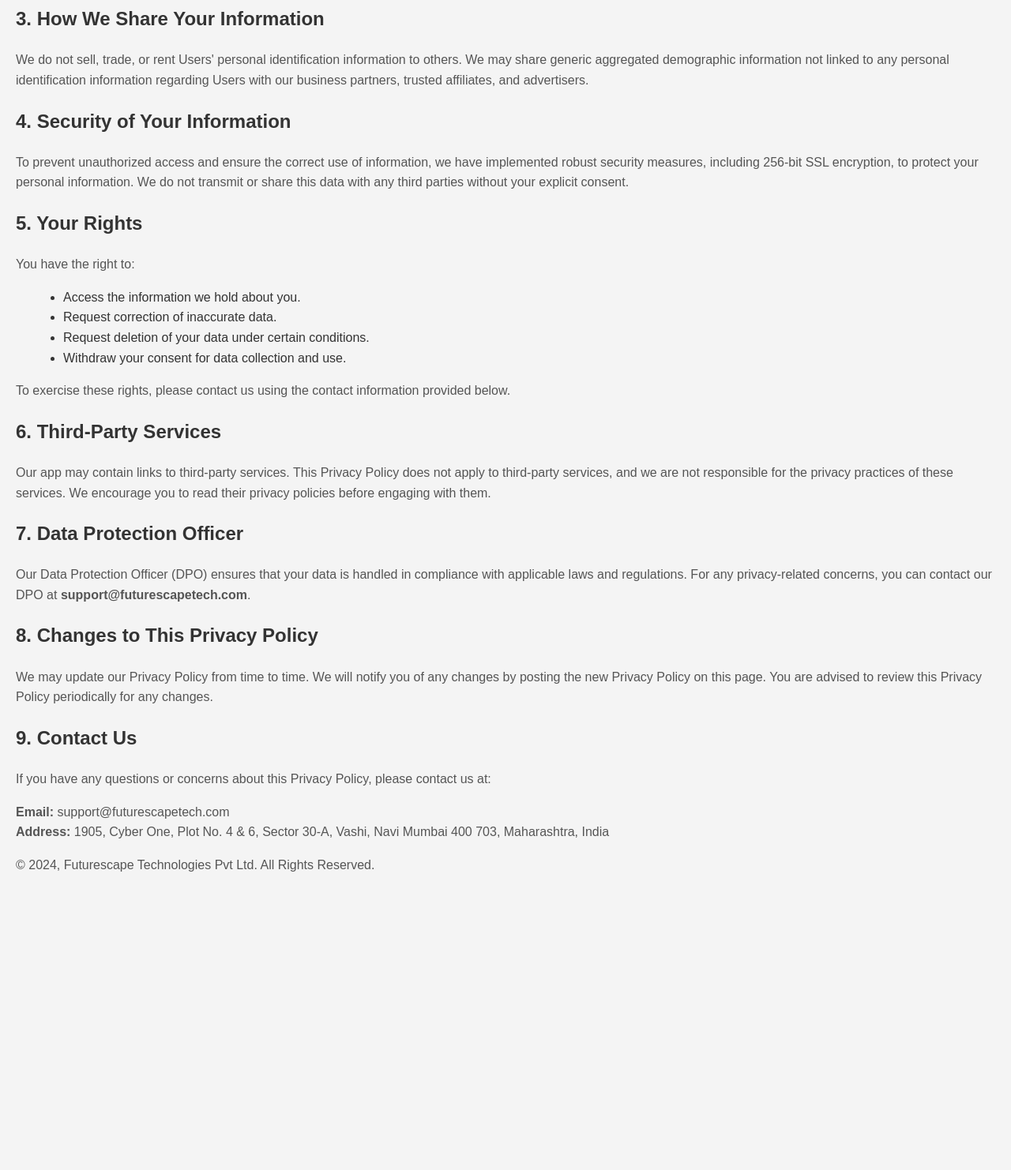
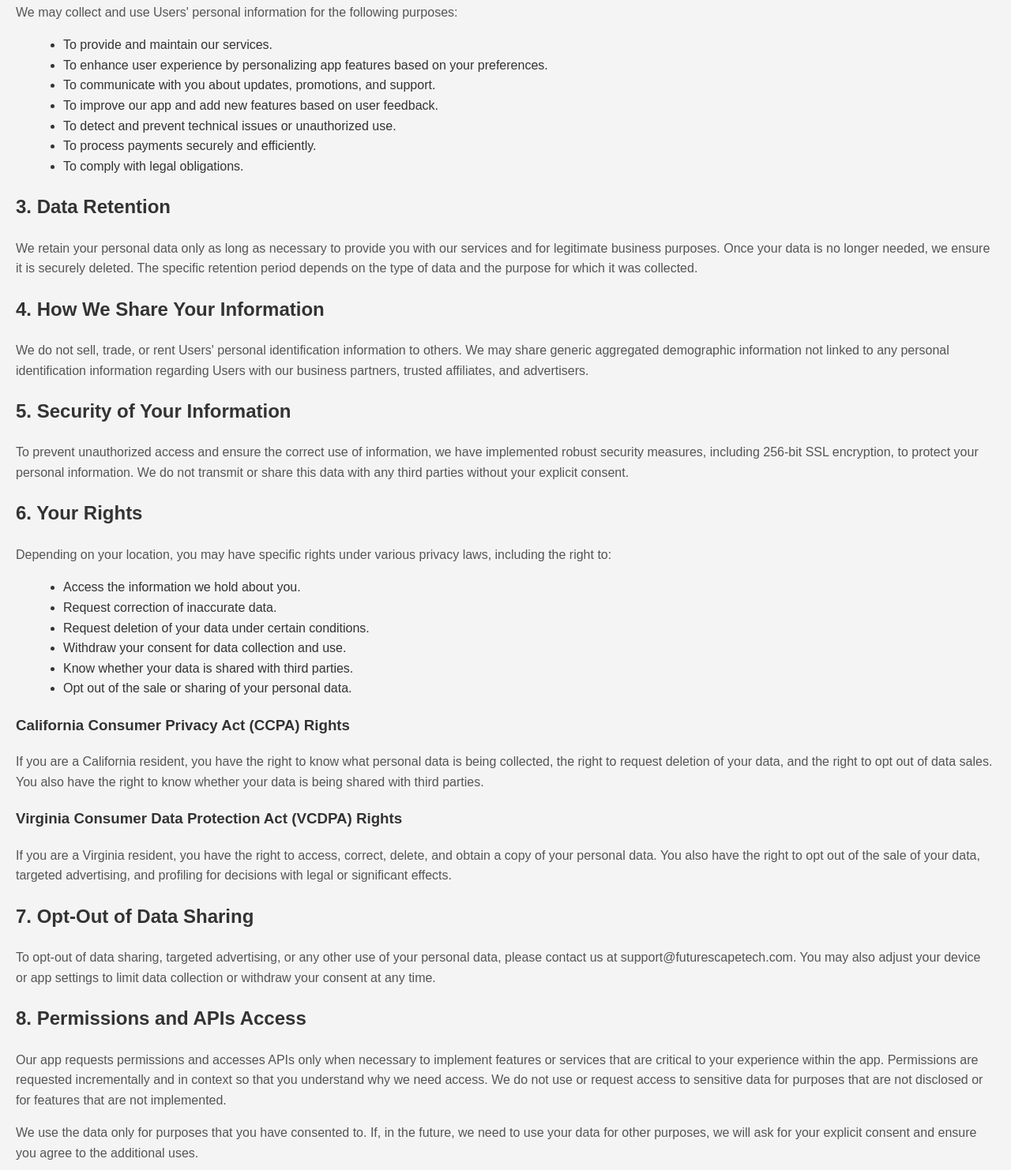
Before and after one commit to rohitjain9323/privacy_policy, a plain HTML site: page index.html in a window 1280 px wide. Shown: the part 1298-2780 px from the top of the page at 79% size. Before the commit the page ends 2443 px from the top, so only its background shows below. Drawn offline with Linux system fonts and the light colour scheme.

Commit message:
Update index.html

```diff
--- a/index.html
+++ b/index.html
@@ -34,6 +34,12 @@
     <h2>About the Company</h2>
     <p>CubeOne is owned and managed by FUTURESCAPE TECHNOLOGIES PVT. LTD., a company incorporated and registered under the Companies Act 1956, having their registered office in Navi Mumbai (India). This Privacy Policy describes how we handle your personal information on the website and other storage devices and platforms related to the website and the App.</p>
 
+    <h2>Data Controller Information</h2>
+    <p>The data controller responsible for your personal data is FUTURESCAPE TECHNOLOGIES PVT. LTD.</p>
+    <p><strong>Contact Information:</strong></p>
+    <p>Email: support@futurescapetech.com<br>
+    Address: 1905, Cyber One, Plot No. 4 & 6, Sector 30-A, Vashi, Navi Mumbai 400 703, Maharashtra, India</p>
+
     <h2>1. Information We Collect</h2>
     <p>We collect various types of information to provide and improve our services:</p>
 
@@ -43,7 +49,7 @@
         <li><strong>Calendar:</strong> We access your calendar to schedule meetings, set reminders, and provide notifications for your events.</li>
         <li><strong>SMS:</strong> We access SMS to read one-time passwords (OTP) for seamless authentication and account verification purposes.</li>
         <li><strong>Device ID:</strong> We collect your device ID to enhance your experience with CubeOne App. This information helps us identify your device, maintain security, and improve service functionality.</li>
-        <li><strong>Location Data:</strong> We collect location data to provide location-based services, such as navigation, weather updates, and nearby recommendations.</li>
+        <li><strong>Precise Location Data:</strong> With your consent, we collect and use your device’s precise location data to provide location-based services such as navigation and nearby recommendations. This data is used solely to enhance your user experience and is not shared with third parties without your permission.</li>
         <li><strong>Camera and Microphone:</strong> We access your camera and microphone for features like video conferencing, taking photos, or recording videos. We do not record or store any media without your consent.</li>
         <li><strong>Storage Access:</strong> We access your device storage to save photos, videos, and documents created within the app.</li>
         <li><strong>Bluetooth:</strong> Bluetooth permissions are used for connecting to Bluetooth devices, such as speakers, headsets, or other compatible devices.</li>
@@ -68,32 +74,46 @@
         <li>To comply with legal obligations.</li>
     </ul>
 
-    <h2>3. How We Share Your Information</h2>
+    <h2>3. Data Retention</h2>
+    <p>We retain your personal data only as long as necessary to provide you with our services and for legitimate business purposes. Once your data is no longer needed, we ensure it is securely deleted. The specific retention period depends on the type of data and the purpose for which it was collected.</p>
+
+    <h2>4. How We Share Your Information</h2>
     <p>We do not sell, trade, or rent Users' personal identification information to others. We may share generic aggregated demographic information not linked to any personal identification information regarding Users with our business partners, trusted affiliates, and advertisers.</p>
 
-    <h2>4. Security of Your Information</h2>
+    <h2>5. Security of Your Information</h2>
     <p>To prevent unauthorized access and ensure the correct use of information, we have implemented robust security measures, including 256-bit SSL encryption, to protect your personal information. We do not transmit or share this data with any third parties without your explicit consent.</p>
 
-    <h2>5. Your Rights</h2>
-    <p>You have the right to:</p>
+    <h2>6. Your Rights</h2>
+    <p>Depending on your location, you may have specific rights under various privacy laws, including the right to:</p>
     <ul>
         <li>Access the information we hold about you.</li>
         <li>Request correction of inaccurate data.</li>
         <li>Request deletion of your data under certain conditions.</li>
         <li>Withdraw your consent for data collection and use.</li>
+        <li>Know whether your data is shared with third parties.</li>
+        <li>Opt out of the sale or sharing of your personal data.</li>
     </ul>
-    <p>To exercise these rights, please contact us using the contact information provided below.</p>
 
-    <h2>6. Third-Party Services</h2>
+    <h3>California Consumer Privacy Act (CCPA) Rights</h3>
+    <p>If you are a California resident, you have the right to know what personal data is being collected, the right to request deletion of your data, and the right to opt out of data sales. You also have the right to know whether your data is being shared with third parties.</p>
+
+    <h3>Virginia Consumer Data Protection Act (VCDPA) Rights</h3>
+    <p>If you are a Virginia resident, you have the right to access, correct, delete, and obtain a copy of your personal data. You also have the right to opt out of the sale of your data, targeted advertising, and profiling for decisions with legal or significant effects.</p>
+
+    <h2>7. Opt-Out of Data Sharing</h2>
+    <p>To opt-out of data sharing, targeted advertising, or any other use of your personal data, please contact us at support@futurescapetech.com. You may also adjust your device or app settings to limit data collection or withdraw your consent at any time.</p>
+
+    <h2>8. Permissions and APIs Access</h2>
+    <p>Our app requests permissions and accesses APIs only when necessary to implement features or services that are critical to your experience within the app. Permissions are requested incrementally and in context so that you understand why we need access. We do not use or request access to sensitive data for purposes that are not disclosed or for features that are not implemented.</p>
+    <p>We use the data only for purposes that you have consented to. If, in the future, we need to use your data for other purposes, we will ask for your explicit consent and ensure you agree to the additional uses.</p>
+
+    <h2>9. Third-Party Services</h2>
     <p>Our app may contain links to third-party services. This Privacy Policy does not apply to third-party services, and we are not responsible for the privacy practices of these services. We encourage you to read their privacy policies before engaging with them.</p>
 
-    <h2>7. Data Protection Officer</h2>
-    <p>Our Data Protection Officer (DPO) ensures that your data is handled in compliance with applicable laws and regulations. For any privacy-related concerns, you can contact our DPO at <strong>support@futurescapetech.com</strong>.</p>
-
-    <h2>8. Changes to This Privacy Policy</h2>
+    <h2>10. Changes to This Privacy Policy</h2>
     <p>We may update our Privacy Policy from time to time. We will notify you of any changes by posting the new Privacy Policy on this page. You are advised to review this Privacy Policy periodically for any changes.</p>
 
-    <h2>9. Contact Us</h2>
+    <h2>11. Contact Us</h2>
     <p>If you have any questions or concerns about this Privacy Policy, please contact us at:</p>
     <p><strong>Email:</strong> support@futurescapetech.com<br>
     <strong>Address:</strong> 1905, Cyber One, Plot No. 4 & 6, Sector 30-A, Vashi, Navi Mumbai 400 703, Maharashtra, India</p>
```
